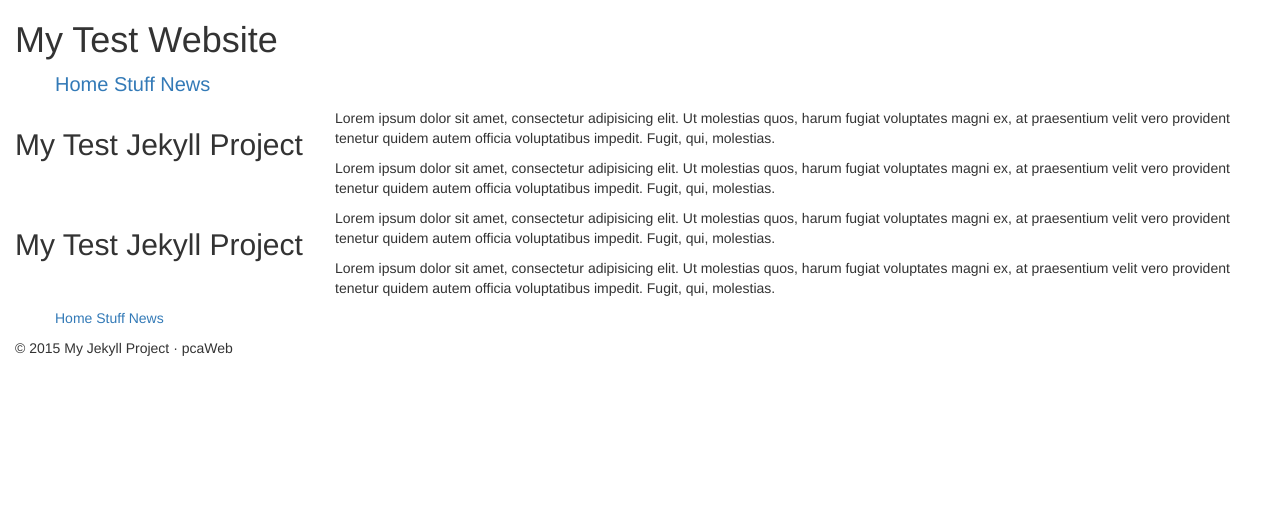
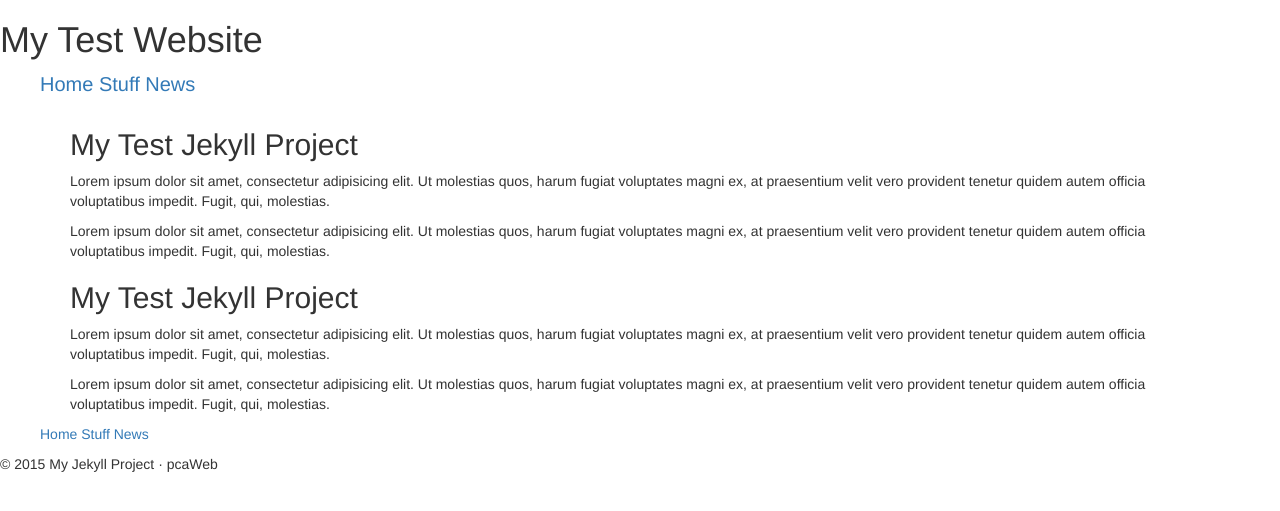
Before and after one commit to pcaWeb/My-Jekyll-Site, a Jekyll site: the page built from index.html, in a window 1280 px wide. Shown: the top 511 px of the page. Built offline with Jekyll 4.4.1, drawn with Linux system fonts in a browser that asks for light colours; nearby versions of some CDN libraries; Markdown is read by kramdown in place of the engine named in the settings.

Commit message:
content container div

```diff
--- a/_layouts/default.html
+++ b/_layouts/default.html
@@ -1,5 +1,6 @@
 <!DOCTYPE html>
 <html>
+
 <head>
     <meta charset="utf-8">
     <title>My Jekyll Site</title>
@@ -7,11 +8,11 @@
     <link rel="stylesheet" href="https://maxcdn.bootstrapcdn.com/bootstrap/3.3.4/css/bootstrap.min.css">
     <link rel="stylesheet" type="text/css" href="{{site.baseurl}}/css/common.css">
 </head>
+
 <body>
-<div class="container-fluid">
+
     <header>
-	<h1>My Test Website</h1>
-	{% include nav.html navclass='nav-top' %}
+        <h1>My Test Website</h1> {% include nav.html navclass='nav-top' %}
     </header>
     <div class="main">
         <div class="page row" id="mission">
@@ -29,7 +30,9 @@
         <!-- Latest compiled and minified JavaScript -->
         <script src="https://maxcdn.bootstrapcdn.com/bootstrap/3.3.4/js/bootstrap.min.js"></script>
         <script src="{{site.baseurl}}/js/myscript.js"></script>
+
     </div>
-</div>
+
 </body>
+
 </html>
--- a/index.html
+++ b/index.html
@@ -2,18 +2,17 @@
 layout: default
 ---
 
-<div class="col-sm-3">
+<div class="content container">
 	<h2>My Test Jekyll Project</h2>
+
+	<p>Lorem ipsum dolor sit amet, consectetur adipisicing elit. Ut molestias quos, harum fugiat voluptates magni ex, at praesentium velit vero provident tenetur quidem autem officia voluptatibus impedit. Fugit, qui, molestias.</p>
+
+	<p>Lorem ipsum dolor sit amet, consectetur adipisicing elit. Ut molestias quos, harum fugiat voluptates magni ex, at praesentium velit vero provident tenetur quidem autem officia voluptatibus impedit. Fugit, qui, molestias.</p>
+
+	<h2>My Test Jekyll Project</h2>
+
+	<p>Lorem ipsum dolor sit amet, consectetur adipisicing elit. Ut molestias quos, harum fugiat voluptates magni ex, at praesentium velit vero provident tenetur quidem autem officia voluptatibus impedit. Fugit, qui, molestias.</p>
+
+	<p>Lorem ipsum dolor sit amet, consectetur adipisicing elit. Ut molestias quos, harum fugiat voluptates magni ex, at praesentium velit vero provident tenetur quidem autem officia voluptatibus impedit. Fugit, qui, molestias.</p>
+
 </div>
-<div class="col-sm-9">
-	<p>Lorem ipsum dolor sit amet, consectetur adipisicing elit. Ut molestias quos, harum fugiat voluptates magni ex, at praesentium velit vero provident tenetur quidem autem officia voluptatibus impedit. Fugit, qui, molestias.</p>
-	<p>Lorem ipsum dolor sit amet, consectetur adipisicing elit. Ut molestias quos, harum fugiat voluptates magni ex, at praesentium velit vero provident tenetur quidem autem officia voluptatibus impedit. Fugit, qui, molestias.</p>
-</div>
-
-<div class="col-sm-3">
-	<h2>My Test Jekyll Project</h2>
-</div>
-<div class="col-sm-9">
-	<p>Lorem ipsum dolor sit amet, consectetur adipisicing elit. Ut molestias quos, harum fugiat voluptates magni ex, at praesentium velit vero provident tenetur quidem autem officia voluptatibus impedit. Fugit, qui, molestias.</p>
-	<p>Lorem ipsum dolor sit amet, consectetur adipisicing elit. Ut molestias quos, harum fugiat voluptates magni ex, at praesentium velit vero provident tenetur quidem autem officia voluptatibus impedit. Fugit, qui, molestias.</p>
-</div>
```
Lines whose indentation alone changed are shown as unchanged.
